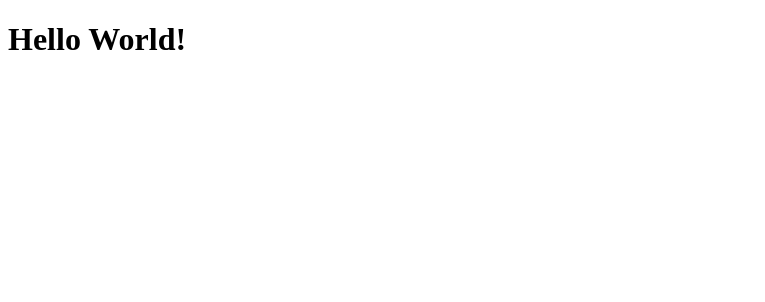
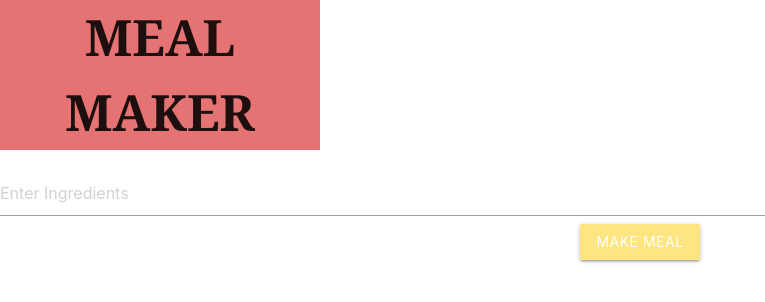
Before and after one commit to patrickarcher414/meal-maker, a plain HTML site: page index.html in a window 1280 px wide. Shown: the whole page, without its empty margins (0-765 px from the left). Drawn offline with nearby package versions, Linux system fonts and the light colour scheme.

Commit message:
HTML and CSS troubleshoot

```diff
--- a/assets/css/style.css
+++ b/assets/css/style.css
@@ -0,0 +1,5 @@
+.header{
+font-weight: bold;
+font-family:Cambria, Cochin, Georgia, Times, 'Times New Roman', serif;
+font-size: 50px;
+}
--- a/index.html
+++ b/index.html
@@ -5,12 +5,22 @@
     <meta charset="UTF-8">
     <meta http-equiv="X-UA-Compatible" content="IE=edge">
     <meta name="viewport" content="width=device-width, initial-scale=1.0">
-    <title>Document</title>
+    <title>Meal Maker</title>
     <link rel="stylesheet" href="./assets/css/style.css">
+    <link rel="stylesheet" href="https://cdnjs.cloudflare.com/ajax/libs/materialize/1.0.0/css/materialize.min.css">
 </head>
 <body>
-    <h1>Hello World!</h1>
-
+    <div class="head-container row">
+    <div class="header col s12 m4 l3 lg12 center-align red lighten-2" id="header-container">
+    <header>MEAL MAKER</header>
+     </div>
+    </div>
+     <div class="main-container col s12 m4 l3 lg12 center-align" id="main-container">
+         <main>
+            <input type="text" name="ingredients" placeholder="Enter Ingredients" />
+            <button class="btn amber accent-1" id="make-meal-btn" type="submit">MAKE MEAL</button>
+         </main>
+     </div>
     <script src="./assets/js/script.js"></script>
 </body>
 </html>
```
